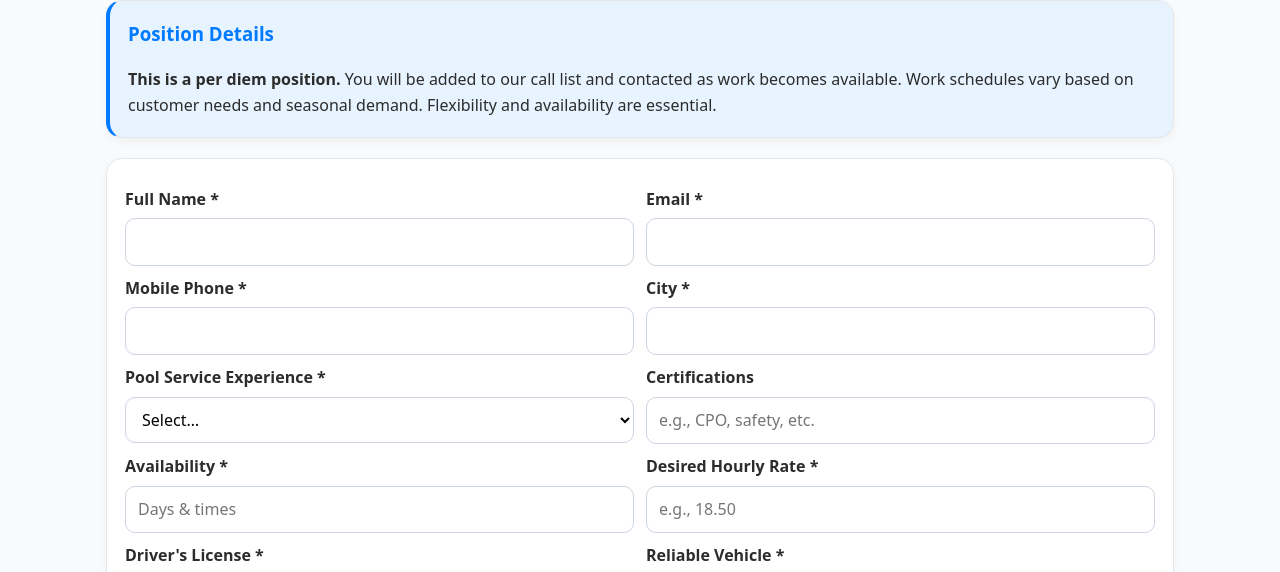
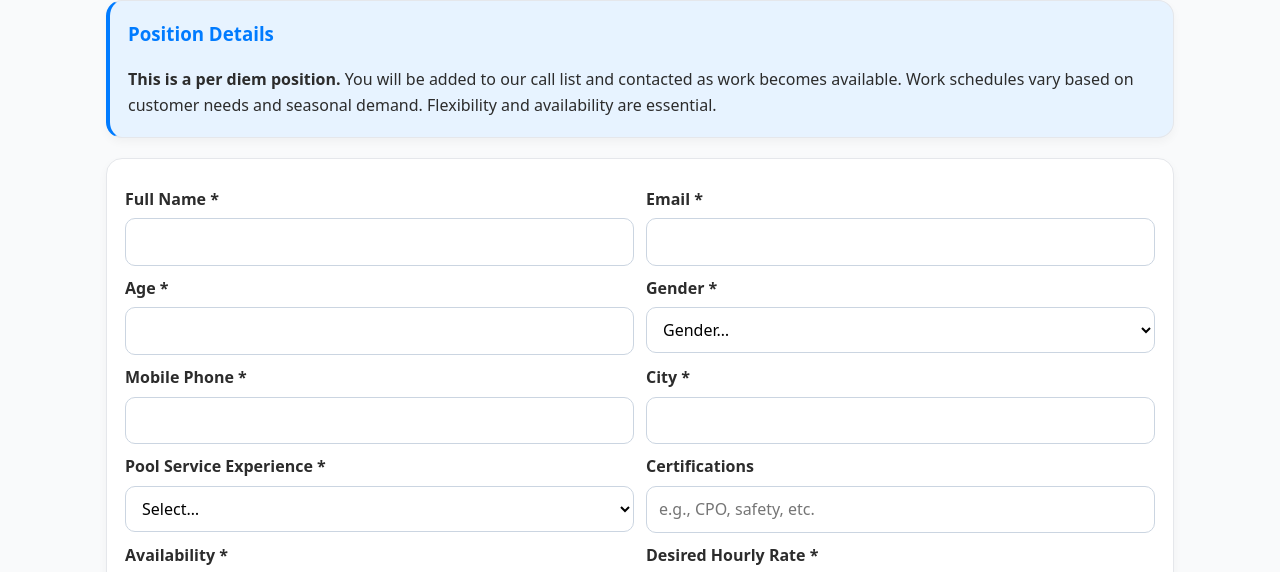
Before and after one commit to mikejawndough/cityboyzpools, a plain HTML site: page apply.html in a window 1280 px wide. Shown: the part 217-789 px from the top of the page. Drawn offline with Linux system fonts and the light colour scheme.

Commit message:
apply update

```diff
--- a/apply.html
+++ b/apply.html
@@ -41,6 +41,21 @@
       <div>
         <label for="email">Email *</label>
         <input id="email" name="email" type="email" required />
+      </div>
+    </div>
+
+    <div class="form-row">
+      <div>
+        <label for="Age">Age *</label>
+        <input id="Age" name="Age" required />
+      </div>
+      <div>
+        <label for="Gender">Gender *</label>
+        <select id="Gender" name="Gender" required>
+          <option value="">Gender…</option>
+          <option value="Female">Female</option>
+          <option value="Male">Male</option>
+        </select>
       </div>
     </div>
 
```
